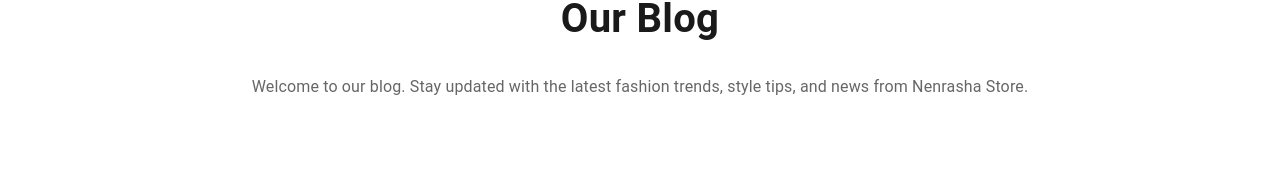
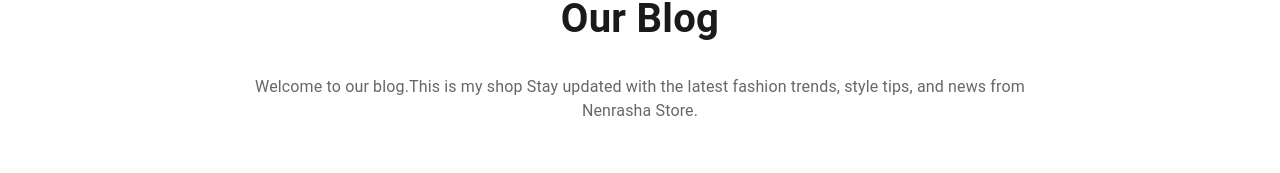
Before and after one commit to Manthan0000/nenrasha, a React (Vite) app in the folder Frontend/: page /blog in a window 1280 px wide. Shown: the part 452-625 px from the top of the page. Built offline with nearby package versions, Linux system fonts and the light colour scheme; no server answers.

Commit message:
Update Blog.jsx

```diff
--- a/Frontend/src/pages/Blog.jsx
+++ b/Frontend/src/pages/Blog.jsx
@@ -72,7 +72,7 @@
               mx: 'auto',
             }}
           >
-            Welcome to our blog. Stay updated with the latest fashion trends, style tips, and news from Nenrasha Store.
+            Welcome to our blog.This is my shop  Stay updated with the latest fashion trends, style tips, and news from Nenrasha Store.
           </Typography>
         </Container>
       </Box>
```
